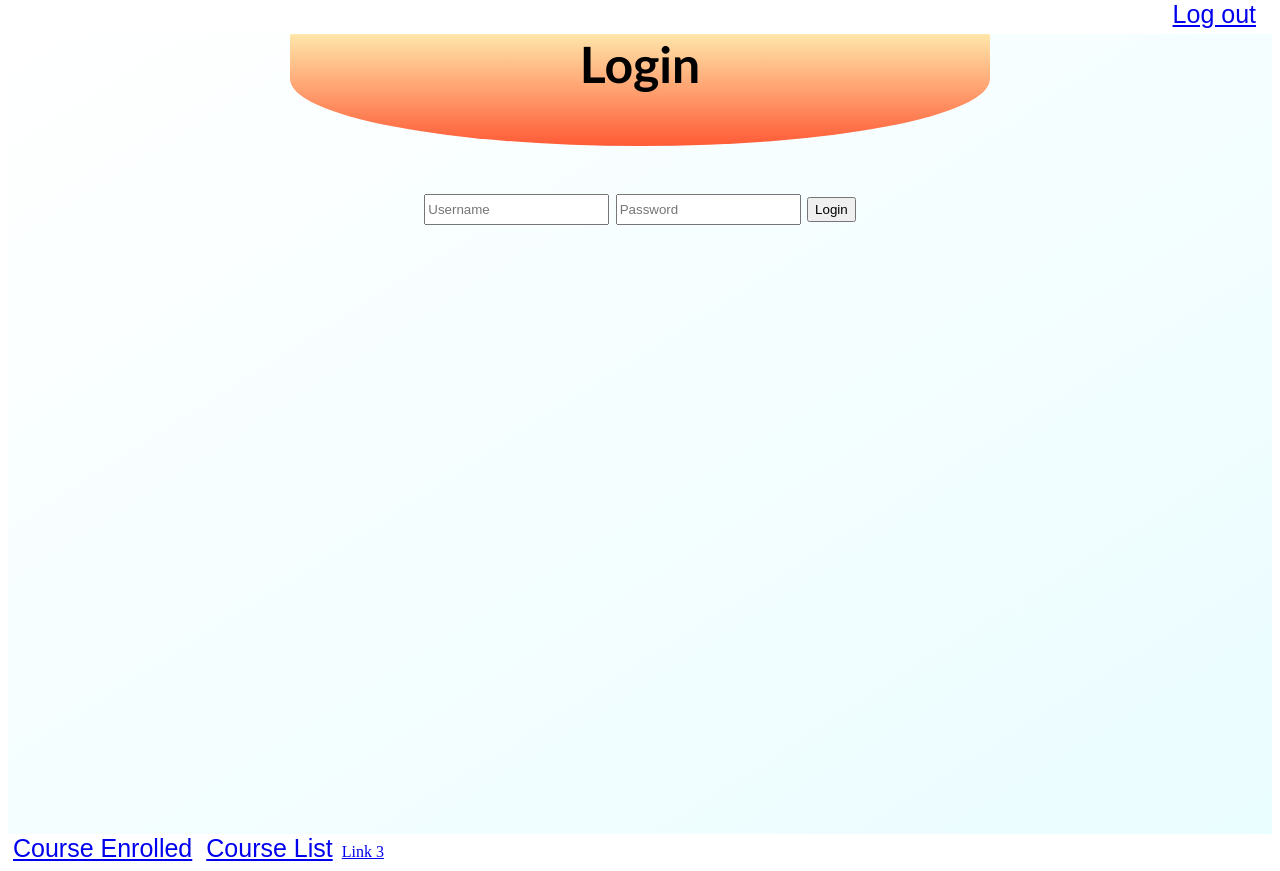
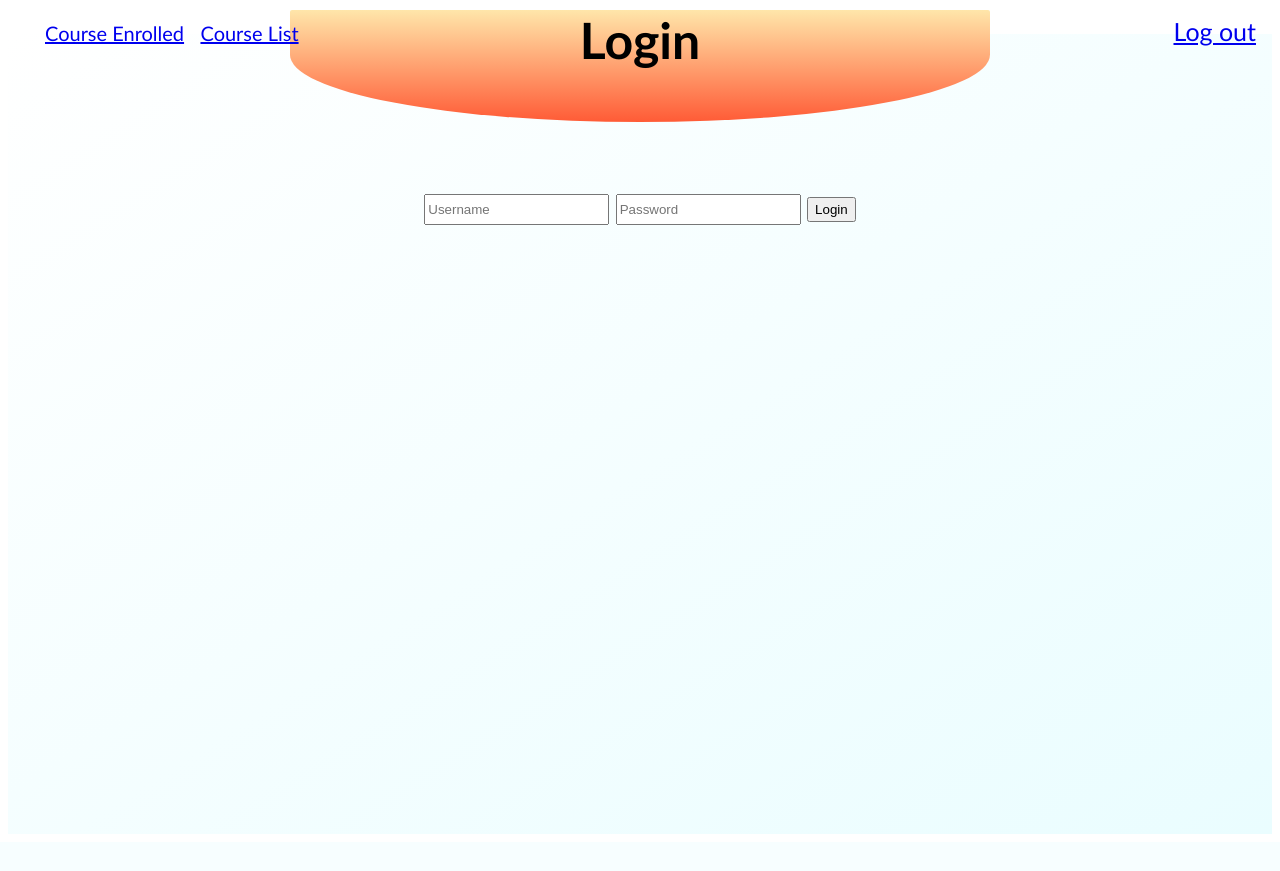
Before and after one commit to 6310682577/cn331_as2, a Django app: page / in a window 1280 px wide. After the commit the page ends 834 px from the top, so only its background shows below. Run offline with Django 4.2, Linux system fonts and the light colour scheme.

Commit message:
add style

```diff
--- a/Course_registrations/Course_reg/templates/Courses/course.html
+++ b/Course_registrations/Course_reg/templates/Courses/course.html
@@ -49,5 +49,5 @@
     </ul>
 </div>
 
-<a href="{% url 'index' %}", style = "font-size : 20px">Back to Course List</a>
+<a href="{% url 'index' %}", style = "font-size : 20px" class = "gillfont">Back to Course List</a>
 {% endblock body %}
--- a/Course_registrations/users/templates/users/layout.html
+++ b/Course_registrations/users/templates/users/layout.html
@@ -4,6 +4,35 @@
     <head>
         <title>Users</title>
     </head>
+
+    <style>
+        .gillfont { font-size : 25px;
+                    font-family: 'Trebuchet MS', sans-serif;}
+        .borderbottom { padding-top: 2px;
+                        padding-bottom: 4px;
+                        border-bottom: 2px solid black; }
+
+        .body {
+            background-size: cover;
+            background-image: linear-gradient(to bottom right, #EAFDFF, #52B1FF);
+            height : 110%;
+        }
+        .urlpos {     position : absolute;
+                        text-align:left;
+                        vertical-align:top;
+                        top: 2vh;
+                        left : 5vh;
+                        width: 500px; }
+
+        .logoutpos {        position : absolute;
+                            text-align: right;
+                            vertical-align:top;
+                            top: 2vh;
+                            right : 3vh;
+                            width: 500px; }
+
+    </style>
+
     <body>
         <div>
             <center>
@@ -11,23 +40,11 @@
             {% endblock %}
             </center>
         <div>
-        <div class="w3-sidebar w3-bar-block">
-            <a href="{% url 'enrolled' %}" class="w3-bar-item w3-button" style = "font-size : 25px ; font-family: sans-serif ; padding : 5px">Course Enrolled</a>
-            <a href="{% url 'course'%}" class="w3-bar-item w3-button" style = "font-size : 25px ; font-family: sans-serif ; padding : 5px">Course List</a>
-            <a href="#" class="w3-bar-item w3-button">Link 3</a>
+        <div class="w3-sidebar w3-bar-block urlpos gillfont">
+            <a href="{% url 'enrolled' %}" class="w3-bar-item w3-button gillfont" style = "padding : 5px ; font-size : 20px ;">Course Enrolled</a>
+            <a href="{% url 'course'%}" class="w3-bar-item w3-button gillfont" style = " padding : 5px; font-size : 20px ;">Course List</a>
         </div>
-        <a style="position: absolute;
-            width: 100px;
-            text-align:right;
-            top: 3vh;
-            right: 3vh;
-            width: 100px;
-            top: 0px;
-            text-align:right;
-            font-size : 25px;
-            font-family: sans-serif;"
-            href="{% url 'logout' %}">
-            Log out
-        </a>
+
+        <a class = "logoutpos gillfont" href="{% url 'logout' %}"> Log out </a>
     </body>
 </html>
--- a/Course_registrations/users/templates/users/login.html
+++ b/Course_registrations/users/templates/users/login.html
@@ -26,6 +26,7 @@
         border-bottom-right-radius: 50% 60%;
         text-align: center;
         border-bottom = 40px;
+        top : -3%;
       }
 
 </style>
--- a/Course_registrations/users/templates/users/register.html
+++ b/Course_registrations/users/templates/users/register.html
@@ -12,7 +12,7 @@
     .body {
         background-size: cover;
         background-image: linear-gradient(to bottom right, #EAFDFF, #52B1FF);
-        height : 105%;
+        height : 190vh;
     }
     .indexpos {
                     text-align:left;
```
Also changed, not shown: Course_registrations/users/templates/users/enrolled.html (+28 -21 lines), Course_registrations/users/templates/users/index.html (+15 -6 lines), Course_registrations/db.sqlite3.
